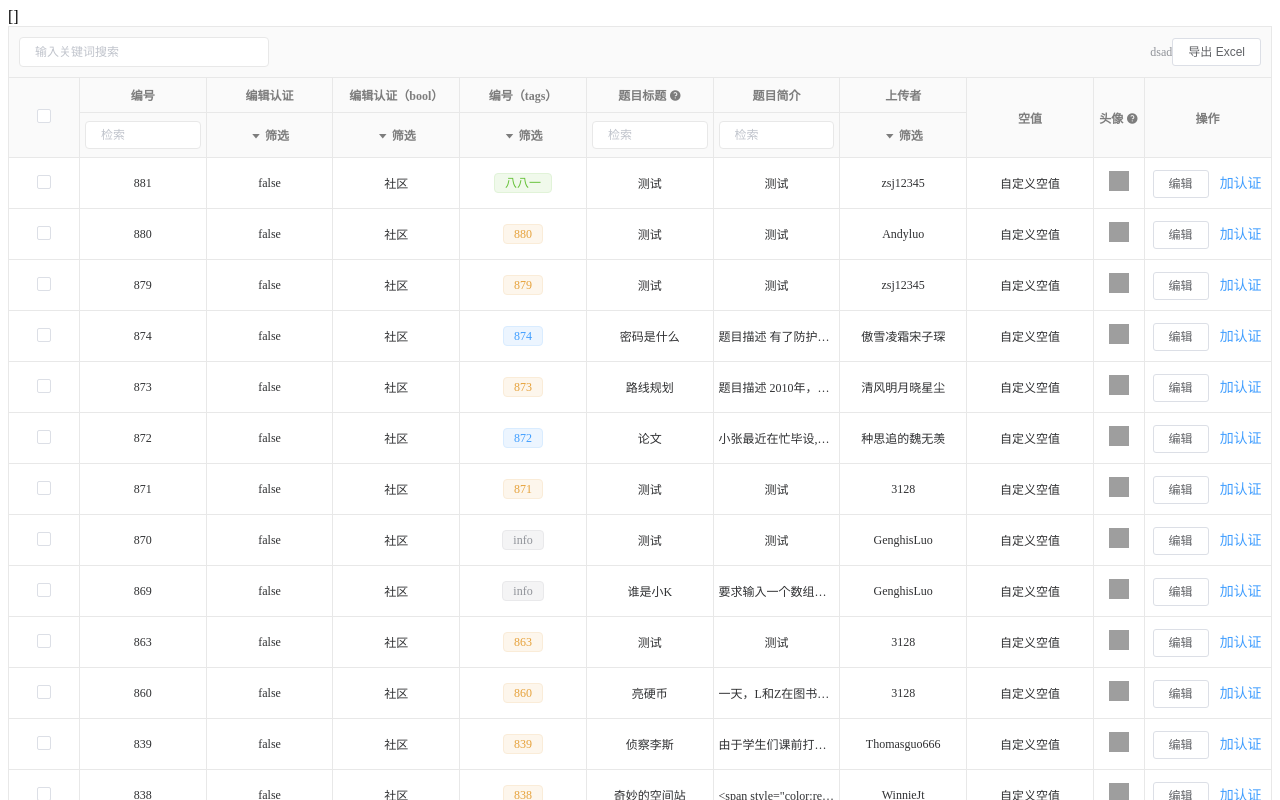
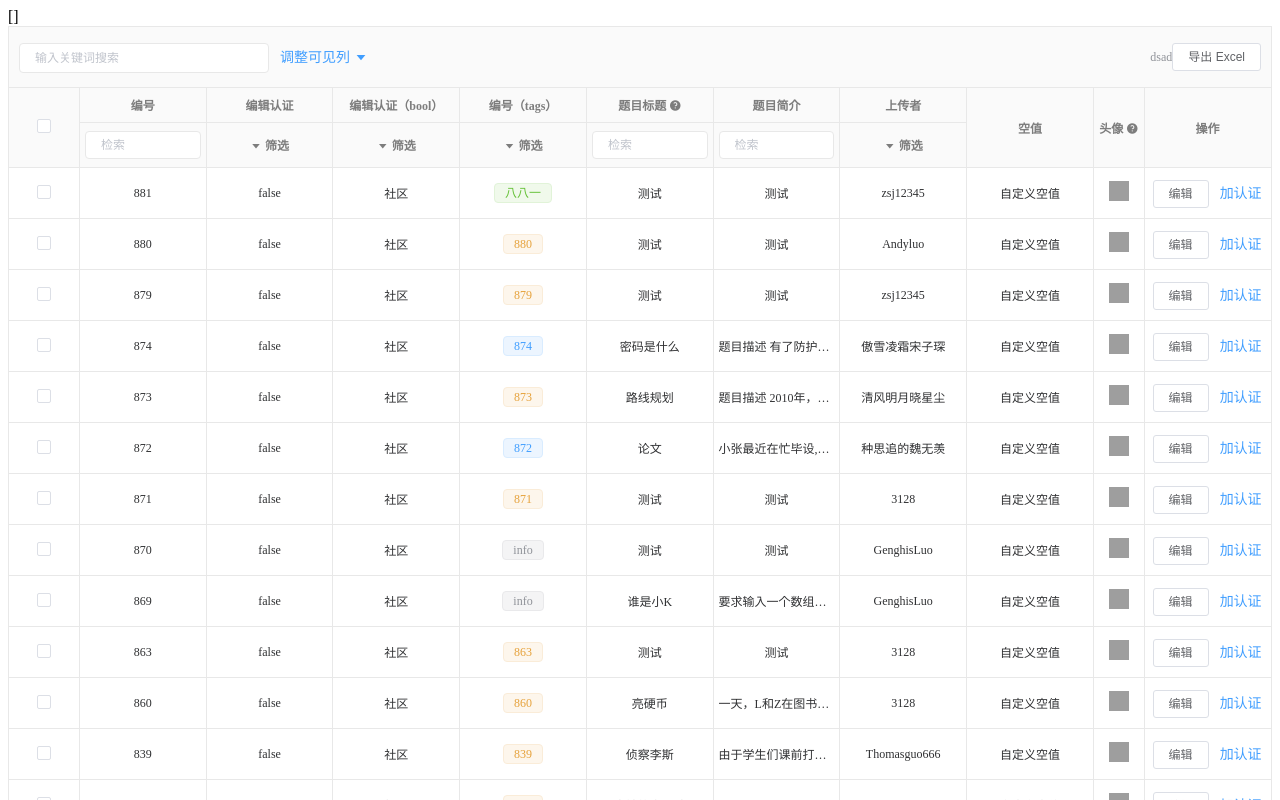
Before and after one commit to CornerSkyless/vue-geelist, a Vue app: page / in a window 1280 px wide. Shown: the top 800 px of the page. Built offline with nearby package versions, Linux system fonts and the light colour scheme; grey boxes are pictures that could not be loaded.

Commit message:
增加了可见列功能

```diff
--- a/package.json
+++ b/package.json
@@ -1,7 +1,7 @@
 {
   "name": "vue-geelist",
   "description": "A data table for lazy coder based on Element-UI.",
-  "version": "0.0.17",
+  "version": "0.0.18",
   "author": "cornerskyless <573196853@qq.com>",
   "license": "MIT",
   "private": false,
--- a/src/components/geelist.vue
+++ b/src/components/geelist.vue
@@ -12,6 +12,20 @@
           v-model="searchParams.keyword"
           placeholder="输入关键词搜索"
         ></el-input>
+        <el-popover placement="bottom" width="250" trigger="click" style="margin-left:10px">
+          <el-checkbox-group v-model="displayLabelList">
+            <el-checkbox
+              v-for="col in option.columnOptions"
+              :label="col.label"
+              :key="col.label"
+              style="margin-left:0;margin-right:10px"
+            >{{col.label}}</el-checkbox>
+          </el-checkbox-group>
+          <el-button type="text" slot="reference">
+            调整可见列
+            <i class="el-icon-caret-bottom"></i>
+          </el-button>
+        </el-popover>
       </div>
       <div v-if="option.exportExcel">
         <slot name="header-end"></slot>
@@ -170,6 +184,8 @@ export default class Geelist extends Vue {
   };
 
   mySelectedList = this.selectedList || [];
+
+  displayLabelList: string[] = [];
 
   @Watch("selectedList", { deep: true })
   selectedListHandler(value: any[]) {
@@ -341,7 +357,8 @@ export default class Geelist extends Vue {
   }
 
   get displayColumns(): GeelistColumnOption<any>[] {
-    return this.option.columnOptions.map((co: GeelistColumnOption<any>) => {
+    const list = this.option.columnOptions.map(
+      (co: GeelistColumnOption<any>) => {
         const style: any = co.style || {};
         if (co.wrap) {
           style["text-overflow"] = "inherit";
@@ -350,7 +367,9 @@ export default class Geelist extends Vue {
         }
         co.style = style;
         return co;
-    });
+      }
+    );
+    return list.filter(col => this.displayLabelList.includes(col.label));
   }
 
   get filterList(): any[] {
@@ -407,8 +426,10 @@ export default class Geelist extends Vue {
   }
 
   initOption() {
+    this.displayLabelList = [];
     this.filterColunmList = this.option.columnOptions.map(
       (column): GeelistFilterColumn => {
+        if (!column.defaultHide) this.displayLabelList.push(column.label);
         if (column.input)
           return {
             type: "Input",
--- a/src/components/interface.ts
+++ b/src/components/interface.ts
@@ -48,6 +48,7 @@ export interface GeelistColumnOption<T> {
   actions?: GeelistActionOption<T>[];
   input?: boolean;
   select?: boolean;
+  defaultHide?:boolean;
 }
 type GeelistFilterColumnType = "None" | "Input" | "Select";
 export interface GeelistFilterColumn {
```
Also changed, not shown: 6 other files (tests, documents, lock files or other folders). Lines whose indentation alone changed are shown as unchanged.
